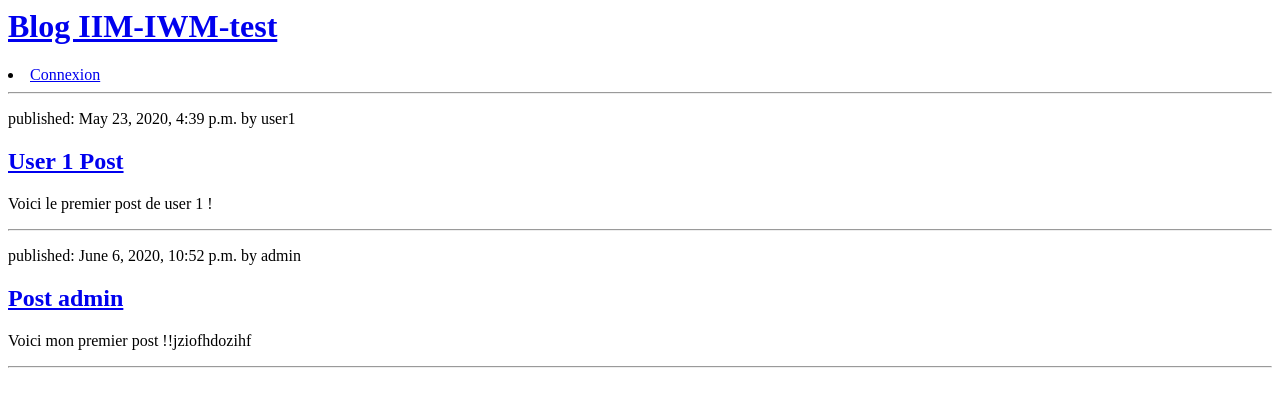
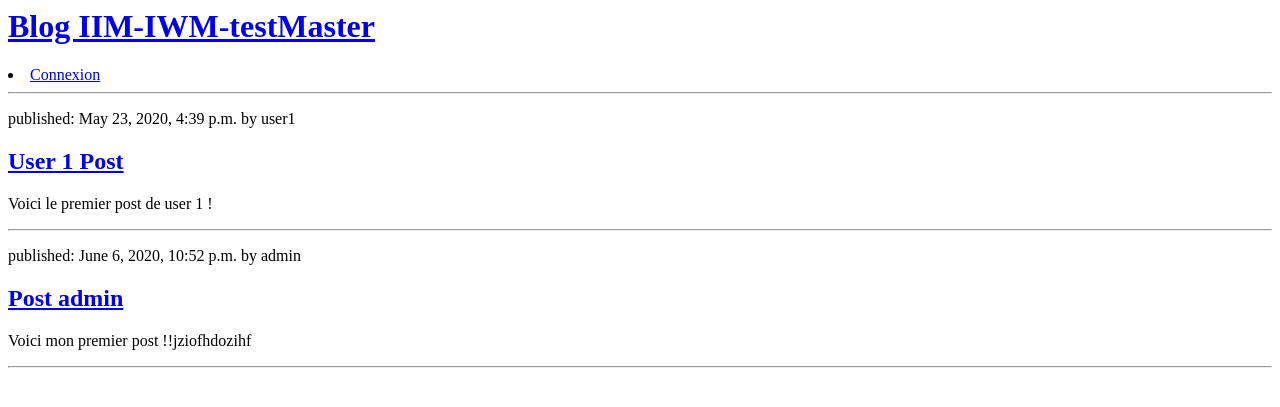
Before and after one commit to hlamber/blogDjango, a Django app: page / in a window 1280 px wide. Shown: the top 407 px of the page. Run offline with Django 3.2, Linux system fonts and the light colour scheme; data comes from the database, SQL or seed files in the repository.

Commit message:
modif sur master

```diff
--- a/blog/templates/blog/base.html
+++ b/blog/templates/blog/base.html
@@ -1,5 +1,5 @@
 <div>
-    <h1><a href="{% url 'accueil' %}">Blog IIM-IWM-test</a></h1>
+    <h1><a href="{% url 'accueil' %}">Blog IIM-IWM-testMaster</a></h1>
 </div>
 
 {% if user.is_authenticated %}
```
